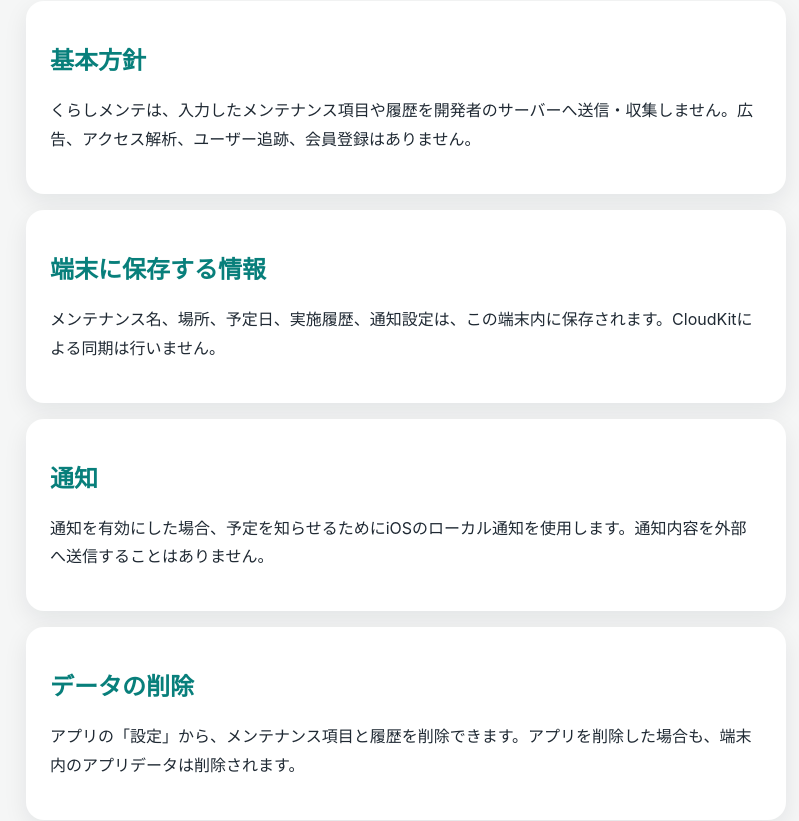
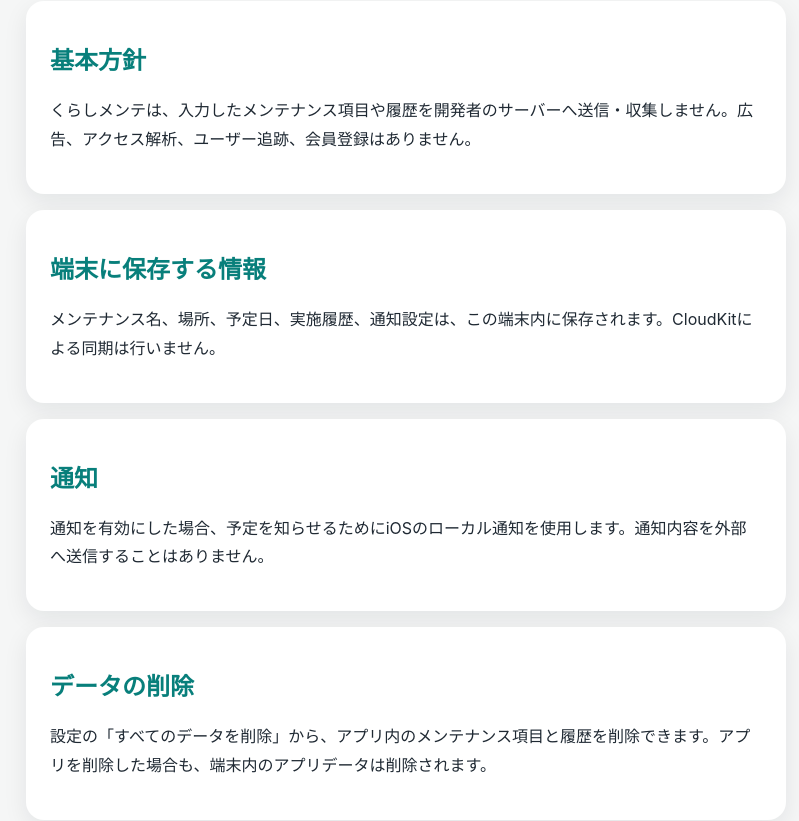
Before and after one commit to mini-guptachan/KurashiMente-Support, a plain HTML site: page privacy.html in a window 1280 px wide. Shown: the part 131-952 px from the top of the page, without its empty margins (234-1033 px from the left). Drawn offline with Linux system fonts and the light colour scheme.

Commit message:
align data deletion wording with the app
Co-Authored-By: Claude Opus 5.5 <noreply@anthropic.com>

```diff
--- a/privacy.html
+++ b/privacy.html
@@ -36,7 +36,7 @@
     </section>
     <section>
       <h2>データの削除</h2>
-      <p>アプリの「設定」から、メンテナンス項目と履歴を削除できます。アプリを削除した場合も、端末内のアプリデータは削除されます。</p>
+      <p>設定の「すべてのデータを削除」から、アプリ内のメンテナンス項目と履歴を削除できます。アプリを削除した場合も、端末内のアプリデータは削除されます。</p>
     </section>
     <section>
       <h2>お問い合わせ</h2>
```
